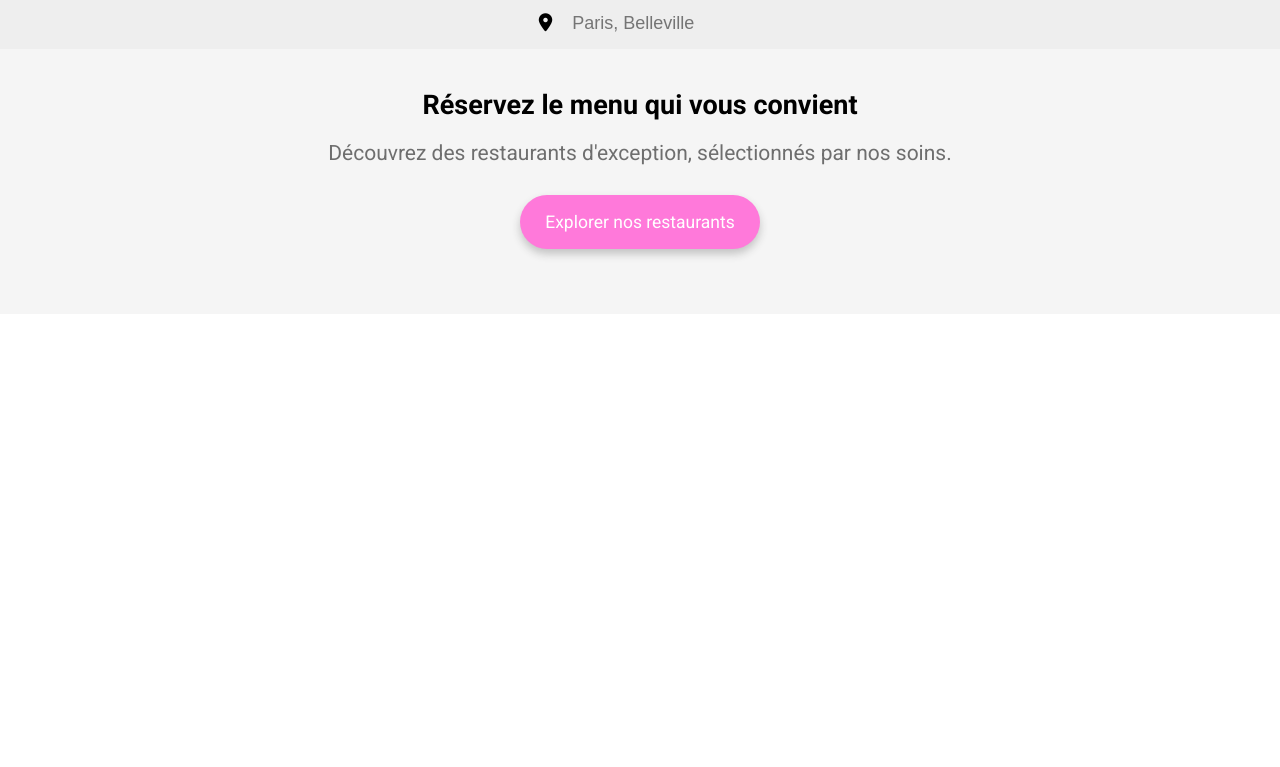
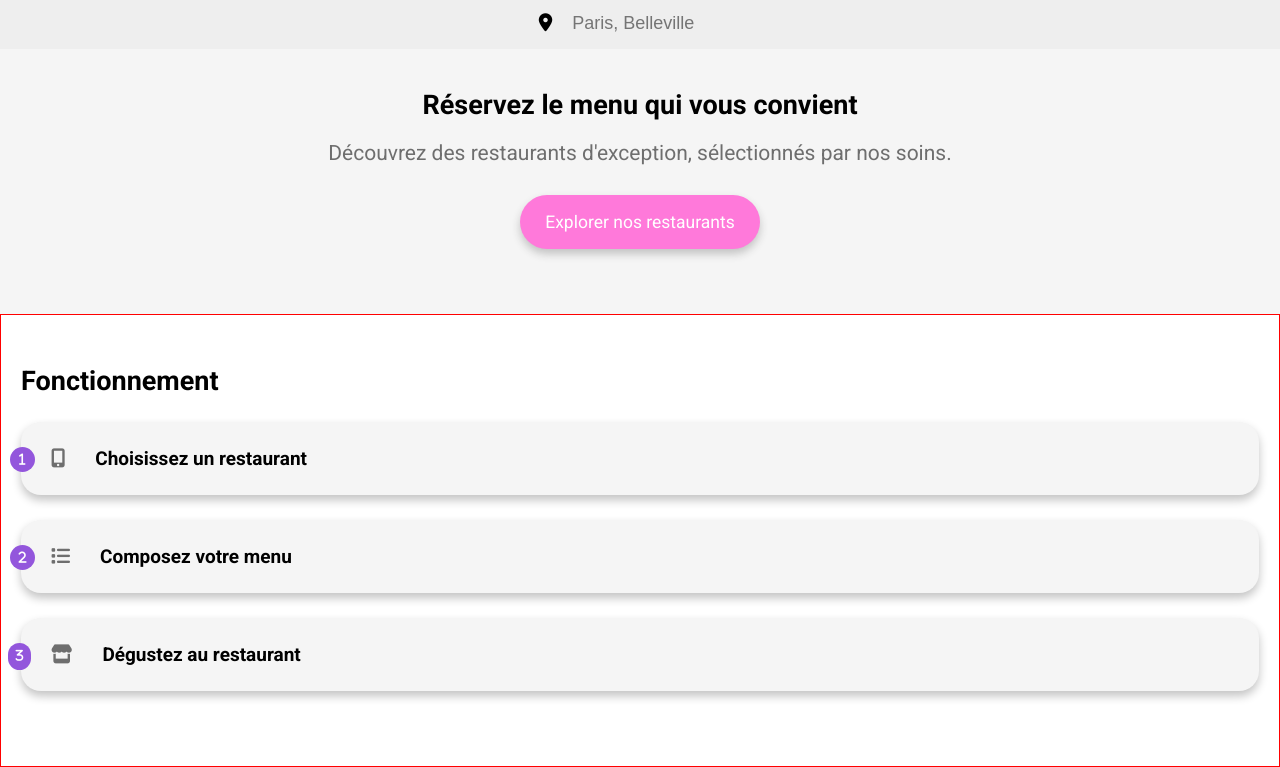
Before and after one commit to pltct/OpenclassroomsProjet03_Ohmyfood, a plain HTML site: page index.html in a window 1280 px wide. Shown: the part 83-850 px from the top of the page. Before the commit the page ends 800 px from the top, so only its background shows below. Drawn offline with Linux system fonts and the light colour scheme; a web font is replaced by a local one.

Commit message:
ajout de la section fonctionnement

```diff
--- a/index.html
+++ b/index.html
@@ -29,3 +29,16 @@
                 <a href="#"><p>Explorer nos restaurants</p></a>
             </div>
         </main>
+
+        <section>
+            <div id="section_fonctionnement">
+                <h2>Fonctionnement</h2>
+                <nav>
+                    <ul>
+                        <a href="#"><li><i class="fa-solid fa-1"></i><i class="fa-solid fa-mobile-screen-button"></i>Choisissez un restaurant</li>
+                        <li><i class="fa-solid fa-2"></i><i class="fa-solid fa-list"></i>Composez votre menu</li>
+                        <li><i class="fa-solid fa-3"></i><i class="fa-solid fa-store"></i>Dégustez au restaurant</li></a>
+                    </ul>
+                </nav>
+            </div>
+        </section>
--- a/styles.css
+++ b/styles.css
@@ -76,3 +76,67 @@ input{
     margin-bottom: 25px;
     text-decoration: none;
 }
+
+
+    /* SECTION FONCTIONNEMENT */
+
+#section_fonctionnement{
+    border: 1px solid red;
+    padding: 50px 20px;
+}
+
+#section_fonctionnement li{
+    background-color: rgb(245, 245, 245);
+    padding: 25px 0;
+    font-weight: bold;
+    font-size: 19px;
+    margin: 25px 0;
+    border-radius: 20px;
+    list-style-type: none;
+    box-shadow: 0 5px 10px rgb(195, 195, 195);
+    position: relative;
+}
+
+#section_fonctionnement .fa-solid{
+    padding: 0 30px;
+    color: rgb(110, 110, 110);
+}
+
+#section_fonctionnement a{
+    text-decoration: none;
+    color: black;
+    align-items: center;
+}
+
+#section_fonctionnement .fa-2{
+    position: absolute;
+    left: -11px;
+    font-size: 13px;
+    color: white;
+    border: none;
+    border-radius: 30px;
+    padding: 6px 8.5px;
+    background-color: #9356DC;
+}
+
+#section_fonctionnement .fa-3{
+    position: absolute;
+    left: -13px;
+    font-size: 12.5px;
+    color: white;
+    border: none;
+    border-radius: 30px;
+    padding: 7px 7.5px;
+    background-color: #9356DC;
+}
+
+#section_fonctionnement .fa-1{
+    position: absolute;
+    left: -11px;
+    font-size: 13px;
+    color: white;
+    border: none;
+    border-radius: 30px;
+    padding: 6px 9px;
+    background-color: #9356DC;
+}
```
